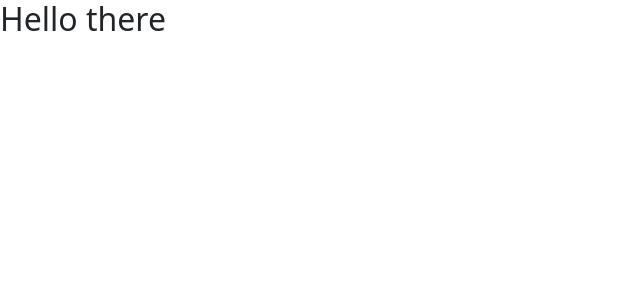
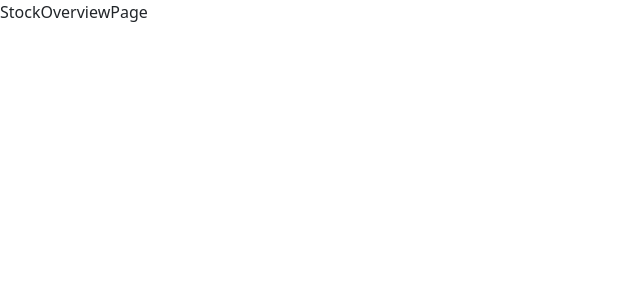
Before and after one commit to rettake/stocksApplication, a React (Create React App) app in the folder stocks-app/: page / in a window 1280 px wide. Shown: the top 300 px of the page, without its empty margins (0-640 px from the left). Built offline with nearby package versions, Linux system fonts and the light colour scheme.

Commit message:
React Router

```diff
--- a/stocks-app/src/App.jsx
+++ b/stocks-app/src/App.jsx
@@ -1,9 +1,23 @@
 import './App.css';
+import {BrowserRouter, Routes, Route, Router} from 'react-router-dom';
+import StockDetailsPage from './pages/StockDetailsPage';
+import StockOverviewPage from "./pages/StockOverviewPage";
 
 function App() {
   return (
     <div className="App">
-      <h2 className="">Hello there</h2>
+      <BrowserRouter>
+        <Routes>
+            <Route
+                path='/'
+                element={<StockOverviewPage />}
+            />
+            <Route
+                path='/details:symbol'
+                element={<StockDetailsPage />}
+            />
+        </Routes>
+      </BrowserRouter>
     </div>
   );
 }
--- a/stocks-app/src/pages/StockDetailsPage.jsx
+++ b/stocks-app/src/pages/StockDetailsPage.jsx
@@ -3,7 +3,7 @@ import React from 'react';
 const StockDetailsPage = () => {
     return (
         <div>
-
+            StockDetailsPage
         </div>
     );
 };
--- a/stocks-app/src/pages/StockOverviewPage.jsx
+++ b/stocks-app/src/pages/StockOverviewPage.jsx
@@ -3,7 +3,7 @@ import React from 'react';
 const StockOverviewPage = () => {
     return (
         <div>
-
+            StockOverviewPage
         </div>
     );
 };
```
